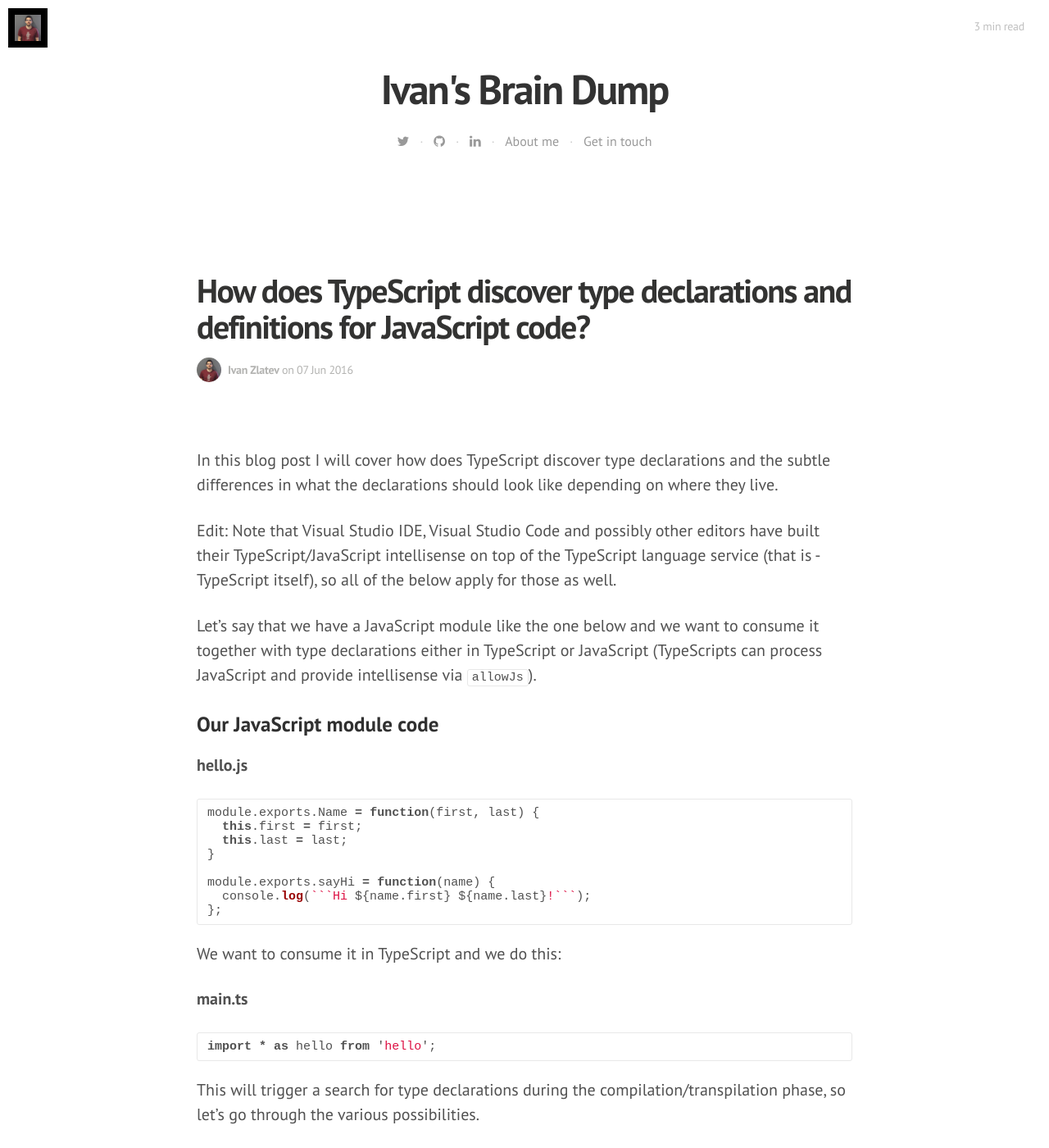
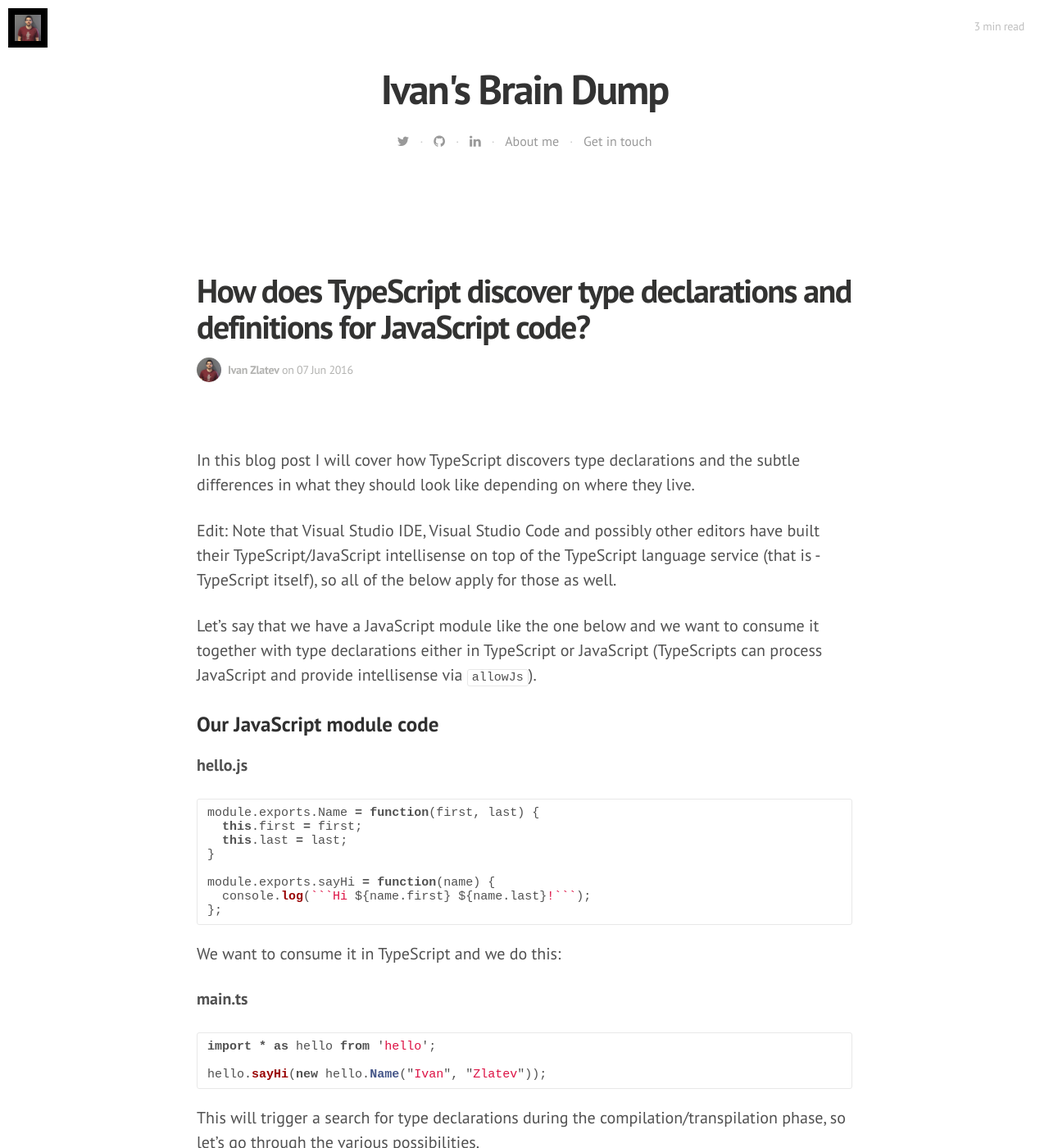
Before and after one commit to ivanz/ivanz.github.io, a Jekyll site: the page built from _posts/2016-06-07-how-does-typescript-discover-type-declarations-definitions-javascript.md, in a window 1280 px wide and 1400 px high. Shown: the whole window at 82% size. Built offline with Jekyll 4.4.1, drawn with Linux system fonts in a browser that asks for light colours; nearby versions of some CDN libraries; some web fonts are replaced; comment, search, counter and statistics services are not loaded.

Commit message:
wording fixes.

````diff
--- a/_posts/2016-06-07-how-does-typescript-discover-type-declarations-definitions-javascript.md
+++ b/_posts/2016-06-07-how-does-typescript-discover-type-declarations-definitions-javascript.md
@@ -6,7 +6,7 @@ categories:
   - Coding
 ---
 
-In this blog post I will cover how does TypeScript discover type declarations and the subtle differences in what the declarations should look like depending on where they live.
+In this blog post I will cover how TypeScript discovers type declarations and the subtle differences in what they should look like depending on where they live.
 
 Edit: Note that Visual Studio IDE, Visual Studio Code and possibly other editors have built their TypeScript/JavaScript intellisense on top of the TypeScript language service (that is - TypeScript itself), so all of the below apply for those as well.
 
@@ -34,6 +34,8 @@ We want to consume it in TypeScript and we do this:
 
 ```typescript
 import * as hello from 'hello';
+
+hello.sayHi(new hello.Name("Ivan", "Zlatev"));
 ```
 
 This will trigger a search for type declarations during the compilation/transpilation phase, so let's go through the various possibilities.
````
